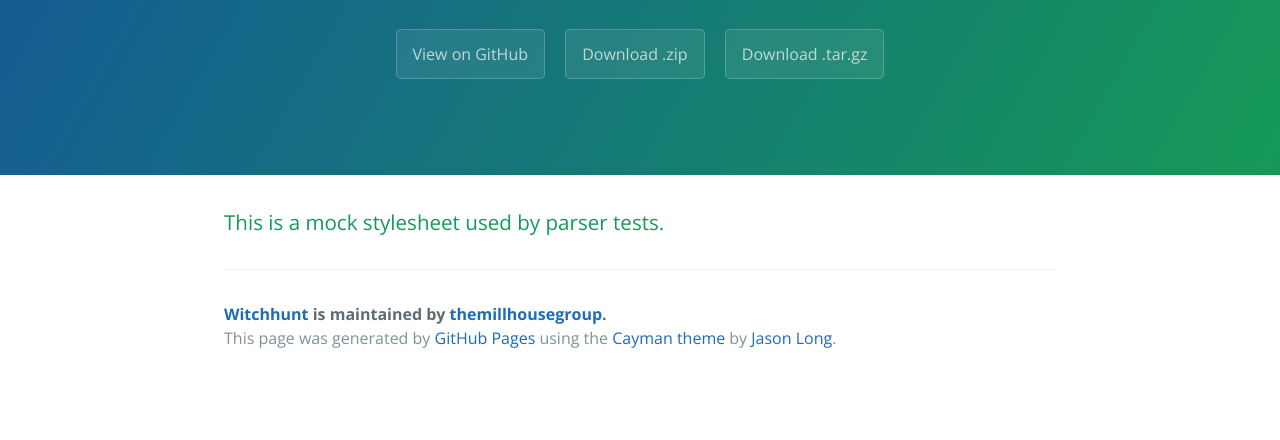
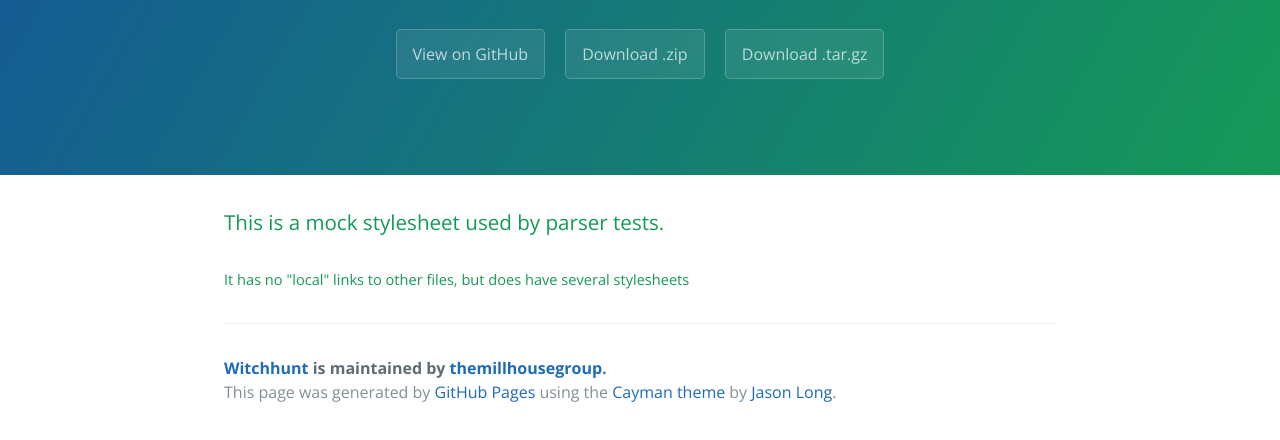
Before and after one commit to themillhousegroup/witchhunt, a plain HTML site: page index.html in a window 1280 px wide. Shown: the part 208-648 px from the top of the page. Drawn offline with nearby package versions, Linux system fonts and the light colour scheme.

Commit message:
Update index.html

```diff
--- a/index.html
+++ b/index.html
@@ -21,7 +21,7 @@
     <section class="main-content">
       <h3>
 <a id="this-is-a-mock-stylesheet-used-by-parser-tests" class="anchor" href="#this-is-a-mock-stylesheet-used-by-parser-tests" aria-hidden="true"><span aria-hidden="true" class="octicon octicon-link"></span></a>This is a mock stylesheet used by parser tests.</h3>
-
+<h5>It has no "local" links to other files, but does have several stylesheets</h5>
       <footer class="site-footer">
         <span class="site-footer-owner"><a href="https://github.com/themillhousegroup/witchhunt">Witchhunt</a> is maintained by <a href="https://github.com/themillhousegroup">themillhousegroup</a>.</span>
 
```
